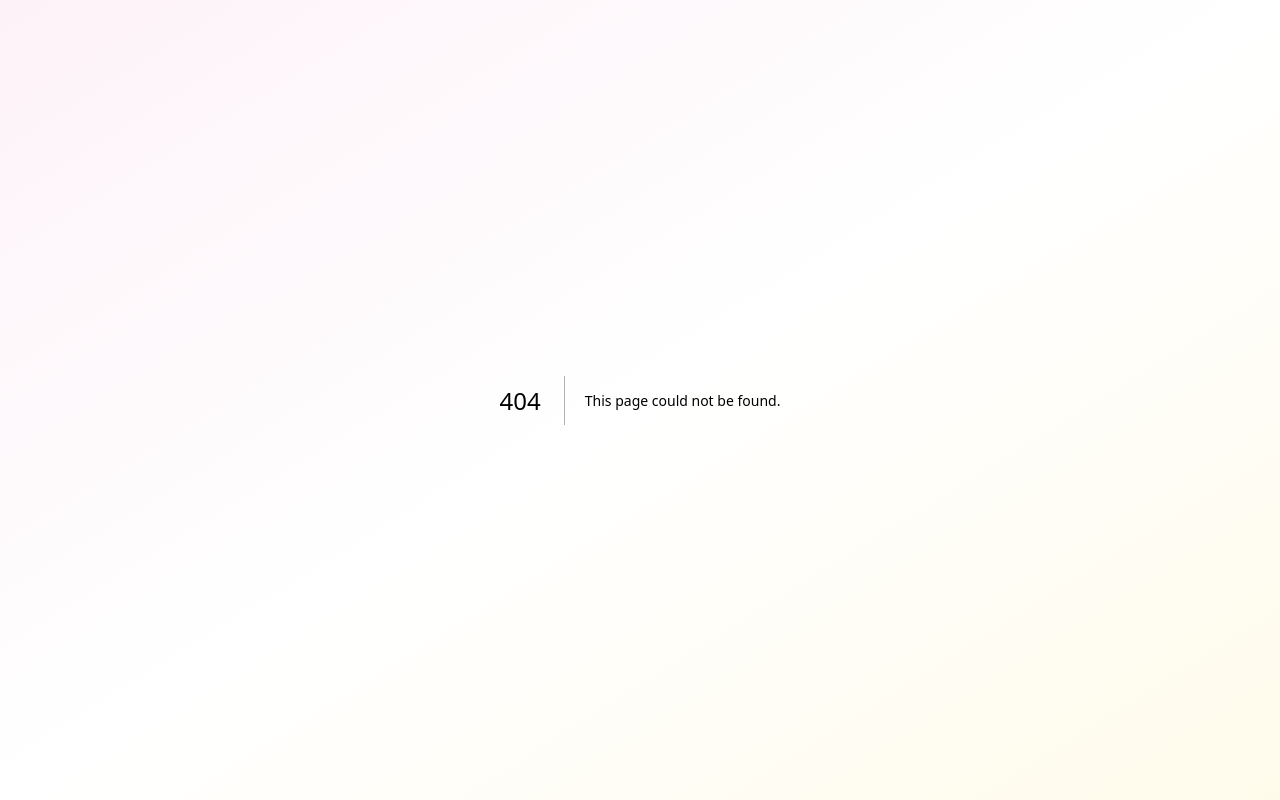
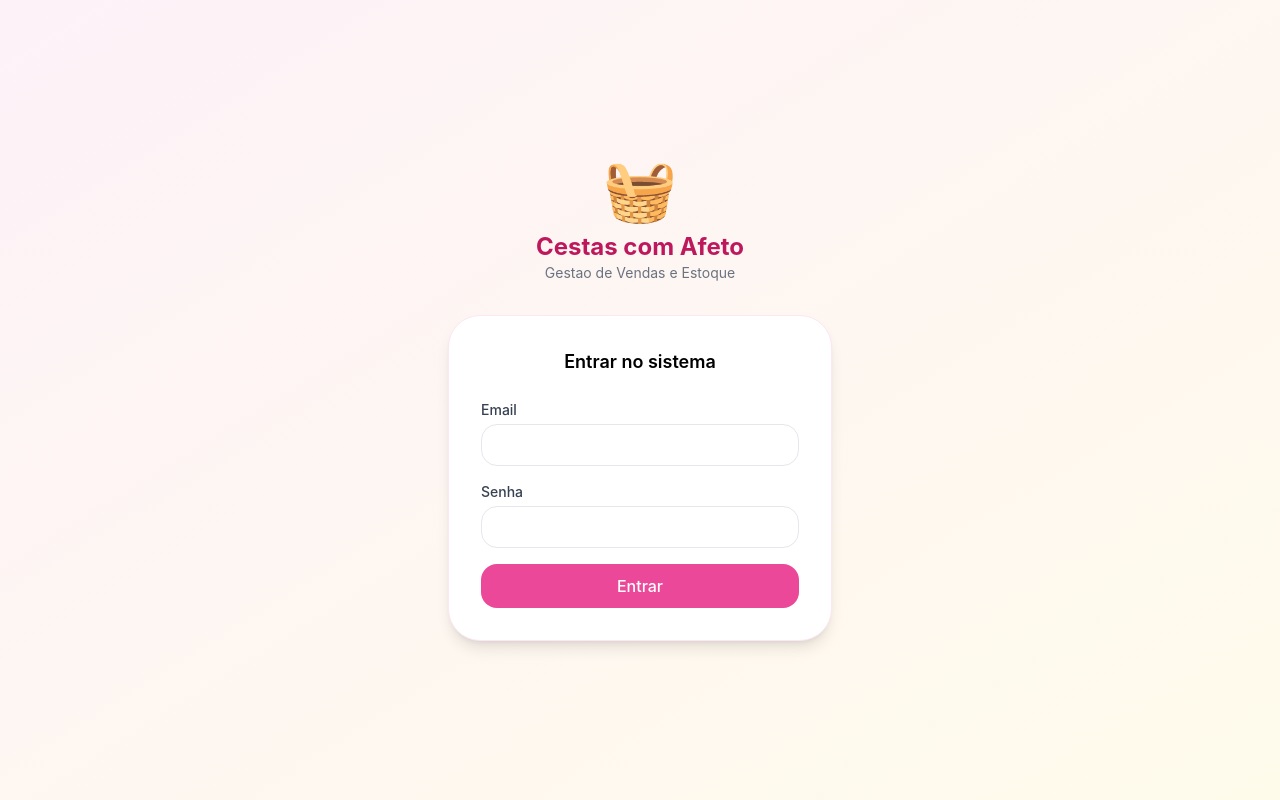
Before and after one commit to jardelnegreirosnovo-eng/cestas-com-afeto, a Next.js app: page /login in a window 1280 px wide. Before the commit this address had no page. Built offline with nearby package versions, Linux system fonts and the light colour scheme; no server answers.

Commit message:
Implement login page with email and password fields

```diff
--- /dev/null
+++ b/app/login/page.tsx
@@ -0,0 +1,42 @@
+'use client'
+
+import { useState } from 'react'
+import { useRouter } from 'next/navigation'
+import { supabase } from '@/lib/supabase'
+
+export default function LoginPage() {
+    const [email, setEmail] = useState('')
+    const [senha, setSenha] = useState('')
+    const [loading, setLoading] = useState(false)
+    const [erro, setErro] = useState('')
+    const router = useRouter()
+
+  async function handleLogin(e: React.FormEvent) {
+        e.preventDefault()
+        setLoading(true)
+        const { error } = await supabase.auth.signInWithPassword({ email, password: senha })
+        if (error) { setErro('Email ou senha incorretos.'); setLoading(false) }
+        else { router.push('/dashboard') }
+      }
+
+  return (
+        <div className="min-h-screen flex items-center justify-center bg-gradient-to-br from-pink-50 to-amber-50 px-4">
+                <div className="w-full max-w-sm">
+                          <div className="text-center mb-8">
+                                      <div className="text-6xl mb-3">&#x1F9FA;</div>
+                                      <h1 className="text-2xl font-bold text-pink-700">Cestas com Afeto</h1>
+                                      <p className="text-sm text-gray-500">Gestao de Vendas e Estoque</p>
+                                    </div>
+                          <div className="bg-white rounded-3xl shadow-lg border border-pink-100 p-8">
+                                      <h2 className="text-lg font-semibold mb-6 text-center">Entrar no sistema</h2>
+                                      <form onSubmit={handleLogin} className="space-y-4">
+                                                    <div><label className="label">Email</label><input type="email" className="input" value={email} onChange={e => setEmail(e.target.value)} required /></div>
+                                                    <div><label className="label">Senha</label><input type="password" className="input" value={senha} onChange={e => setSenha(e.target.value)} required /></div>
+                                                    {erro && <p className="text-red-500 text-sm">{erro}</p>}
+                                                    <button type="submit" disabled={loading} className="btn-primary w-full">{loading ? 'Entrando...' : 'Entrar'}</button>
+                                                  </form>
+                                    </div>
+                        </div>
+              </div>
+      )
+  }
```
